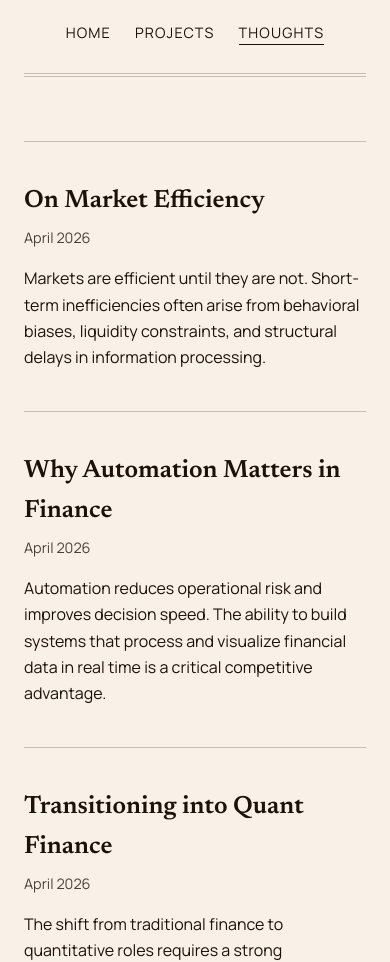
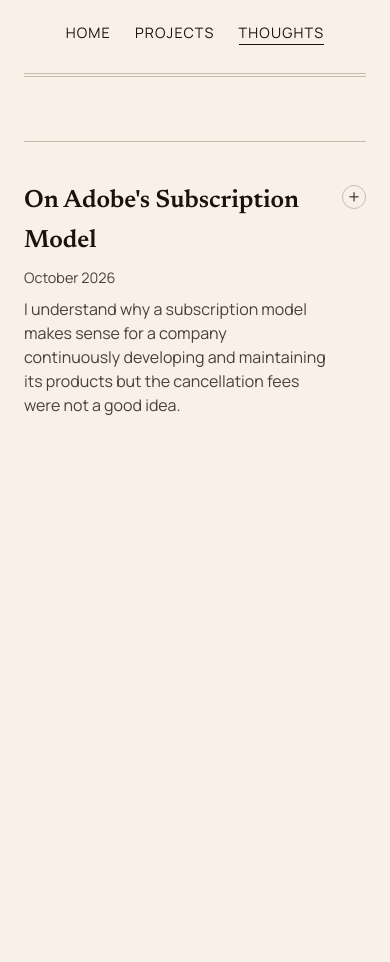
Before and after one commit to meghanalalkota07/meghana-portfolio, a plain HTML site: page thoughts.html in a window 390 px wide. Shown: the part 146-1108 px from the top of the page. After the commit the page ends 844 px from the top, so only its background shows below. Drawn offline with Linux system fonts and the light colour scheme.

Commit message:
Promote v2 homepage to live site and redesign Thoughts as expandable tabs
index.html: adopts the personality-forward intro and credentials list
from the v2 draft, with the lingering draft title/markup cleaned up.

thoughts.html: each entry is now a clickable tab (title, date, preview)
that expands in place to the full article via an accessible CSS-only
disclosure, no JavaScript. Trimmed down to the Adobe entry for now.

Co-Authored-By: Claude Sonnet 5 <noreply@anthropic.com>

```diff
--- a/thoughts.html
+++ b/thoughts.html
@@ -29,6 +29,7 @@
 }
 
 .thought {
+  position: relative;
   max-width: 60ch;
   padding-top: var(--space-xl);
   border-top: var(--rule-hair) solid var(--color-rule);
@@ -36,6 +37,31 @@
 
 .thought + .thought {
   margin-top: var(--space-xl);
+}
+
+/* Visually hidden but focusable — the real toggle control. */
+.thought__toggle {
+  position: absolute;
+  width: 1px;
+  height: 1px;
+  padding: 0;
+  margin: -1px;
+  overflow: hidden;
+  clip: rect(0, 0, 0, 0);
+  white-space: nowrap;
+  border: 0;
+}
+
+.thought__tab {
+  display: flex;
+  align-items: flex-start;
+  justify-content: space-between;
+  gap: var(--space-md);
+  cursor: pointer;
+}
+
+.thought__tab-text {
+  min-width: 0;
 }
 
 .thought__title {
@@ -48,13 +74,83 @@
 .thought__date {
   font-size: var(--text-sm);
   color: var(--color-ink-2);
-  margin: 0 0 var(--space-md);
+  margin: 0 0 var(--space-xs);
+}
+
+.thought__preview {
+  font-size: var(--text-base);
+  line-height: 1.5;
+  color: var(--color-ink-2);
+  margin: 0;
+}
+
+.thought__chevron {
+  flex-shrink: 0;
+  display: inline-flex;
+  align-items: center;
+  justify-content: center;
+  width: 1.5rem;
+  height: 1.5rem;
+  margin-top: 0.15em;
+  border: var(--rule-hair) solid var(--color-rule);
+  border-radius: 50%;
+  font-size: var(--text-md);
+  line-height: 1;
+  color: var(--color-ink-2);
+  transition: transform var(--dur-short) var(--ease-out), border-color var(--dur-short) var(--ease-out), color var(--dur-short) var(--ease-out);
+}
+
+.thought__tab:hover .thought__chevron {
+  border-color: var(--color-accent);
+  color: var(--color-accent);
+}
+
+.thought__toggle:focus-visible ~ .thought__tab {
+  outline: 2px solid var(--color-focus);
+  outline-offset: 4px;
+  border-radius: 2px;
+}
+
+.thought__wrap {
+  display: grid;
+  grid-template-rows: 0fr;
+  transition: grid-template-rows var(--dur-long) var(--ease-in-out);
+}
+
+.thought__body-inner {
+  overflow: hidden;
+}
+
+.thought__body-inner > .thought__body:first-child {
+  margin-top: var(--space-md);
 }
 
 .thought__body {
   font-size: var(--text-base);
   line-height: 1.65;
   margin: 0;
+}
+
+.thought__body + .thought__body {
+  margin-top: var(--space-md);
+}
+
+.thought__toggle:checked ~ .thought__wrap {
+  grid-template-rows: 1fr;
+}
+
+.thought__toggle:checked ~ .thought__tab .thought__preview {
+  display: none;
+}
+
+.thought__toggle:checked ~ .thought__tab .thought__chevron {
+  transform: rotate(45deg);
+}
+
+@media (prefers-reduced-motion: reduce) {
+  .thought__wrap {
+    transition: none;
+  }
 }
 </style>
 </head>
@@ -83,32 +179,42 @@
 
 <section class="thoughts-list" style="--i: 1">
 
-  <article class="thought">
-    <h2 class="thought__title">On Market Efficiency</h2>
-    <p class="thought__date">April 2026</p>
+  <div class="thought">
+    <input type="checkbox" id="thought-adobe" class="thought__toggle">
+    <label class="thought__tab" for="thought-adobe">
+      <span class="thought__tab-text">
+        <h2 class="thought__title">On Adobe's Subscription Model</h2>
+        <p class="thought__date">October 2026</p>
+        <p class="thought__preview">I understand why a subscription model makes sense for a company continuously developing and maintaining its products but the cancellation fees were not a good idea.</p>
+      </span>
+      <span class="thought__chevron" aria-hidden="true">+</span>
+    </label>
+    <div class="thought__wrap">
+      <div class="thought__body-inner">
         <p class="thought__body">
-      Markets are efficient until they are not. Short-term inefficiencies often arise from behavioral biases,
-      liquidity constraints, and structural delays in information processing.
+          I understand why a subscription model makes sense for a company continuously developing and maintaining
+          its products but the cancellation fees were not a good idea.
         </p>
-  </article>
-
-  <article class="thought">
-    <h2 class="thought__title">Why Automation Matters in Finance</h2>
-    <p class="thought__date">April 2026</p>
         <p class="thought__body">
-      Automation reduces operational risk and improves decision speed. The ability to build systems that
-      process and visualize financial data in real time is a critical competitive advantage.
+          Interestingly, despite the criticism, Adobe's Creative Cloud paid subscriptions grew from approximately
+          1.4 million in 2013 to 6.2 million in 2015. Clearly, customer dissatisfaction didn't stop the business
+          from growing.
         </p>
-  </article>
-
-  <article class="thought">
-    <h2 class="thought__title">Transitioning into Quant Finance</h2>
-    <p class="thought__date">April 2026</p>
         <p class="thought__body">
-      The shift from traditional finance to quantitative roles requires a strong foundation in programming,
-      probability, and data analysis — but more importantly, the ability to think in systems.
+          I don't think a free Adobe alternative is enough to threaten the company overnight. But I do think Adobe
+          needs to demonstrate that its billions in R&amp;D are producing meaningful innovation, especially with AI
+          changing the creative software industry.
         </p>
-  </article>
+        <p class="thought__body">
+          With Anil Chakravarthy set to take over as CEO, I'm curious to see whether Adobe can deliver something
+          genuinely revolutionary while also taking customer satisfaction more seriously.
+        </p>
+        <p class="thought__body">
+          I'm rooting for Adobe, but I think it's fair to expect more from a company of its size and resources.
+        </p>
+      </div>
+    </div>
+  </div>
 
 </section>
 
```
Also changed, not shown: index.html (+22 -8 lines). Lines whose indentation alone changed are shown as unchanged.
